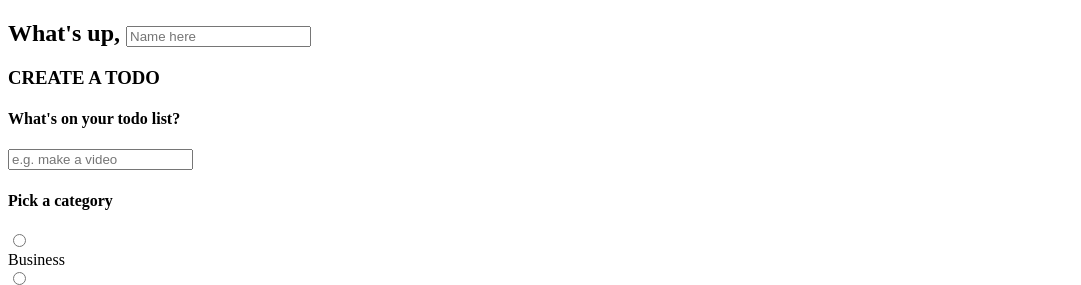
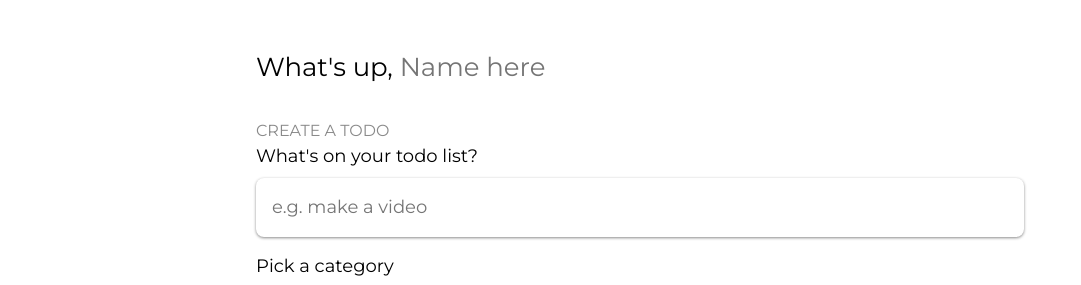
Before and after one commit to karolfaltyn/to-do-list, a website: page index.html in a window 1280 px wide. Shown: the top 285 px of the page, without its empty margins (0-1081 px from the left). Drawn offline with nearby package versions, Linux system fonts and the light colour scheme; files that its build step writes are made by us from their sources.

Commit message:
fixed bug

```diff
--- a/index.html
+++ b/index.html
@@ -13,7 +13,7 @@
     <link href="https://fonts.googleapis.com/css2?family=Montserrat:ital,wght@0,400;0,700;0,900;1,400&display=swap"
         rel="stylesheet">
 
-    <link rel="stylesheet" type="text/scss" href="./src/style.css">
+    <link rel="stylesheet" href="./src/style.css">
 </head>
 
 <body>
```
